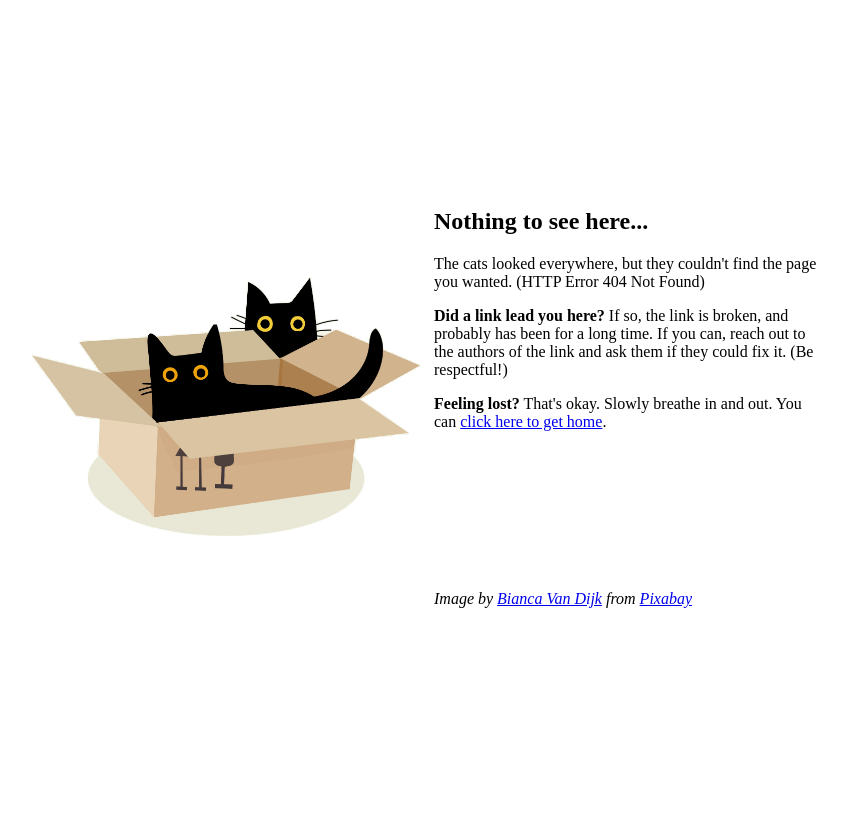
After one commit to tiash-and-cats/finder, a Django app: template finder_proj/search/templates/404.html in a window 1280 px wide. The commit adds this page. Shown: the whole page, without its empty margins (214-1061 px from the left). Run offline with Django 5.2, Linux system fonts and the light colour scheme; the template is opened without the code that fills it, so the values that code supplies are empty.

Commit message:
Added 404 and 500 error code templates

```diff
--- a/finder_proj/finder_proj/settings.py
+++ b/finder_proj/finder_proj/settings.py
@@ -66,7 +66,7 @@ ROOT_URLCONF = 'finder_proj.urls'
 TEMPLATES = [
     {
         'BACKEND': 'django.template.backends.django.DjangoTemplates',
-        'DIRS': [],
+        'DIRS': [BASE_DIR / "templates"],
         'APP_DIRS': True,
         'OPTIONS': {
             'context_processors': [
--- a/finder_proj/finder_proj/urls.py
+++ b/finder_proj/finder_proj/urls.py
@@ -21,7 +21,9 @@ from django.conf import settings
 
 urlpatterns = [
     path('', include('search.urls')),
-    path('repo/', RedirectView.as_view(url='https://github.com/tiash-and-cats/finder/', permanent=True)),
+    path('repo/', RedirectView.as_view(
+        url='https://github.com/tiash-and-cats/finder/', permanent=True
+    )),
 ]
 
 if settings.DEBUG:
--- a/finder_proj/search/static/styles.css
+++ b/finder_proj/search/static/styles.css
@@ -6,7 +6,7 @@ div.fullscreen-search {
   align-items: center;
   align-content: center;
   height: 100vh;
-  width: 100vw - 16px;
+  width: 100vw;
   text-align: center;
   & div {
     max-width: 300px;
@@ -14,7 +14,8 @@ div.fullscreen-search {
 }
 
 main {
-  padding-inline: 16px;
+  padding: 16px;
+  padding-top: 0;
 }
 
 .topnav {
@@ -148,7 +149,7 @@ main {
   }
 }
 
-.not-found {
+.error {
   display: flex;
   justify-content: center;
   width: 100%;
@@ -157,24 +158,46 @@ main {
     display: inline-flex;
     justify-content: center;
     width: 800px;
+    height: 400px;
     gap: 1ch;
+
     & > * {
       display: flex;
       width: min(400px, 100%);
+    }
+
+    & > div {
       flex-direction: column;
       justify-content: space-between;
+      height: min(400px, 100%);
     }
+
+    img {
+      width: min(400px, 100%);
+      height: min(400px, 100%);
+      object-fit: contain; // or 'cover' depending on whether you want cropping
+    }
+
     .desc * {
       margin-top: 0;
       hyphens: auto;
     }
+
     .attr { font-style: italic; }
   }
 }
 
 @media (max-width: 800px) {
-  .not-found .container {
+  .error .container {
     width: 400px;
     flex-direction: column;
   }
 }
+
+.vertical-center {
+  display: grid;
+  justify-content: center;
+  align-items: center;
+  align-content: center;
+  height: 100svh;
+}
--- /dev/null
+++ b/finder_proj/search/templates/404.html
@@ -0,0 +1,23 @@
+{% extends "master.html" %}
+{% load static %}
+
+{% block title %}
+  Nothing to see here... (404)
+{% endblock title %}
+
+{% block content %}
+  <div class="vertical-center error">
+    <div class="container">
+      <img src="{% static 'cats-around-a-box.png' %}">
+      <div>
+        <div class="desc">
+          <h2>Nothing to see here...</h2>
+          <p>The cats looked everywhere, but they couldn't find the page you wanted. (HTTP Error 404 Not Found)</p>
+          <p><strong>Did a link lead you here?</strong> If so, the link is broken, and probably has been for a long time. If you can, reach out to the authors of the link and ask them if they could fix it. (Be respectful!)</p>
+          <p><strong>Feeling lost?</strong> That's okay. Slowly breathe in and out. You can <a href="/">click here to get home</a>.</p>
+        </div>
+        <div class="attr">Image by <a href="https://pixabay.com/users/biancavandijk-9606149/?utm_source=link-attribution&utm_medium=referral&utm_campaign=image&utm_content=8702528">Bianca Van Dijk</a> from <a href="https://pixabay.com//?utm_source=link-attribution&utm_medium=referral&utm_campaign=image&utm_content=8702528">Pixabay</a></div>
+      </div>
+    </div>
+  </div>
+{% endblock %}
--- a/finder_proj/search/templates/results.html
+++ b/finder_proj/search/templates/results.html
@@ -42,7 +42,7 @@
       <p class="content">{{ x.content }}...</p>
     </div>
     {% empty %}
-        <div class="not-found">
+    <div class="error">
       <div class="container">
         <img src="{% static 'cat-in-a-box.png' %}">
         <div>
@@ -60,7 +60,6 @@
       </div>
     </div>
     {% endfor %}
-     <br>
   </main>
 {% endblock content %}
 
--- a/finder_proj/search/urls.py
+++ b/finder_proj/search/urls.py
@@ -2,8 +2,13 @@ from django.urls import path
 from . import views
 
 app_name = "search"
+
+def trigger_error(request):
+    raise Exception("Test 500 error")
+
 urlpatterns = [
     path('', views.search, name='search'),
     path('search/', views.search_results, name='search_results'),
     path('indexed/', views.indexed, name='all_indexed'),
+    path("500/", trigger_error, name="ops"),
 ]
```
Also changed, not shown: finder_proj/search/templates/500.html (added, +23 -0 lines), finder_proj/search/views.py (+9 -6 lines), .github/workflow/keepalive.yaml (added), finder_proj/search/static/cat-eating-a-plant.png (added), finder_proj/search/static/cat-in-a-box.png, finder_proj/search/static/cats-around-a-box.png (added). Lines whose indentation alone changed are shown as unchanged.
